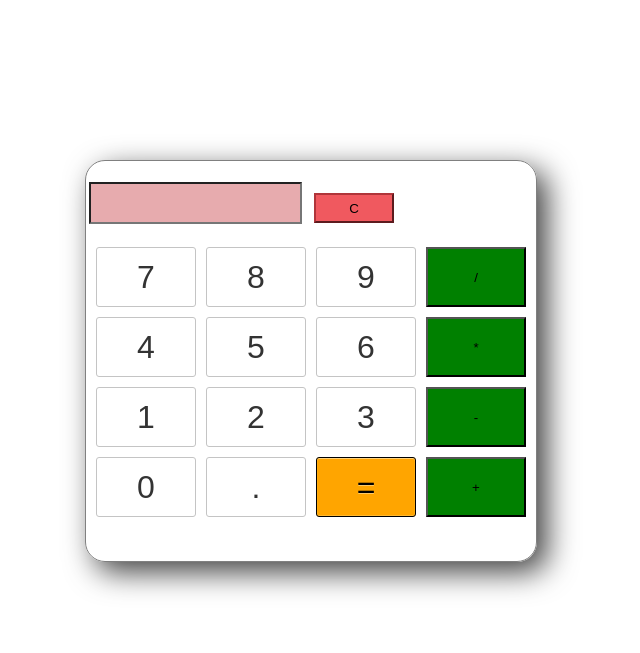
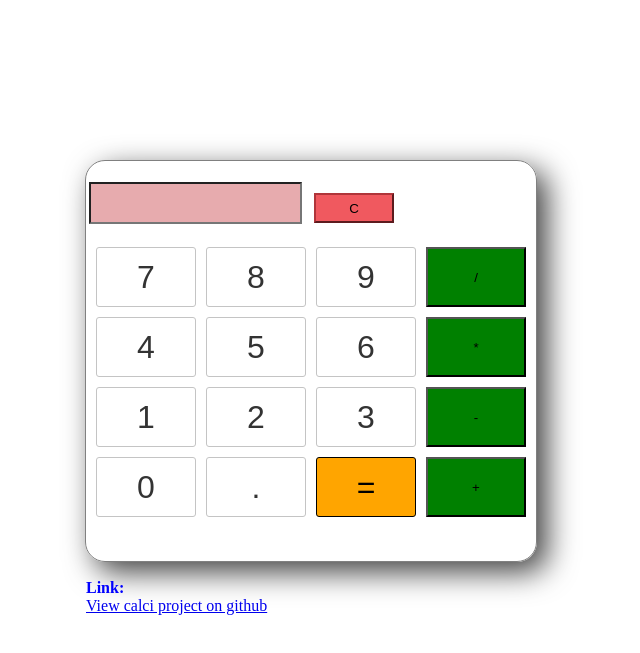
Before and after one commit to akramjavith/calculator, a plain HTML site: page index.html in a window 1280 px wide. Shown: the part 79-732 px from the top of the page, without its empty margins (329-969 px from the left). Drawn offline with Linux system fonts and the light colour scheme.

Commit message:
updated everything

```diff
--- a/index.html
+++ b/index.html
@@ -12,7 +12,7 @@
 
   <link rel="stylesheet" href="style.css">
 
-    <title>Document</title>
+    <title>Calculator</title>
 
 </head>
 
@@ -75,7 +75,13 @@
     <input type="button" value="+" class="operator" onClick="display('+')"></input>
 
 </div>
+<footer><br><br>
+    <p style="color: blue;"><b>Link:</b><br>
+    <a href="https://github.com/akramjavith/calculator" target="blank" >View calci project on github</a></p>
+  </footer>
 
-</div>
+
+
+</body>
 <script src="calci.js"></script>
-</body>
+</html>
--- a/style.css
+++ b/style.css
@@ -18,6 +18,10 @@
 
     height: 400px;
 
+}
+
+boady{
+    background-color: gray;
 }
 .keys {
 
@@ -51,9 +55,9 @@
 
     color: #333;
 
-    box-shadow: inset 0 0 0 1px rgba(255,255,255,.05), inset 0 1px 0 0 rgba(255,255,255,.45), inset 0 -1px 0 0 rgba(255,255,255,.15), 0 1px 0 0 rgba(255,255,255,.15);
 
-    text-shadow: 0 1px rgba(255,255,255,.4);
+
+
 
 }
 
```
